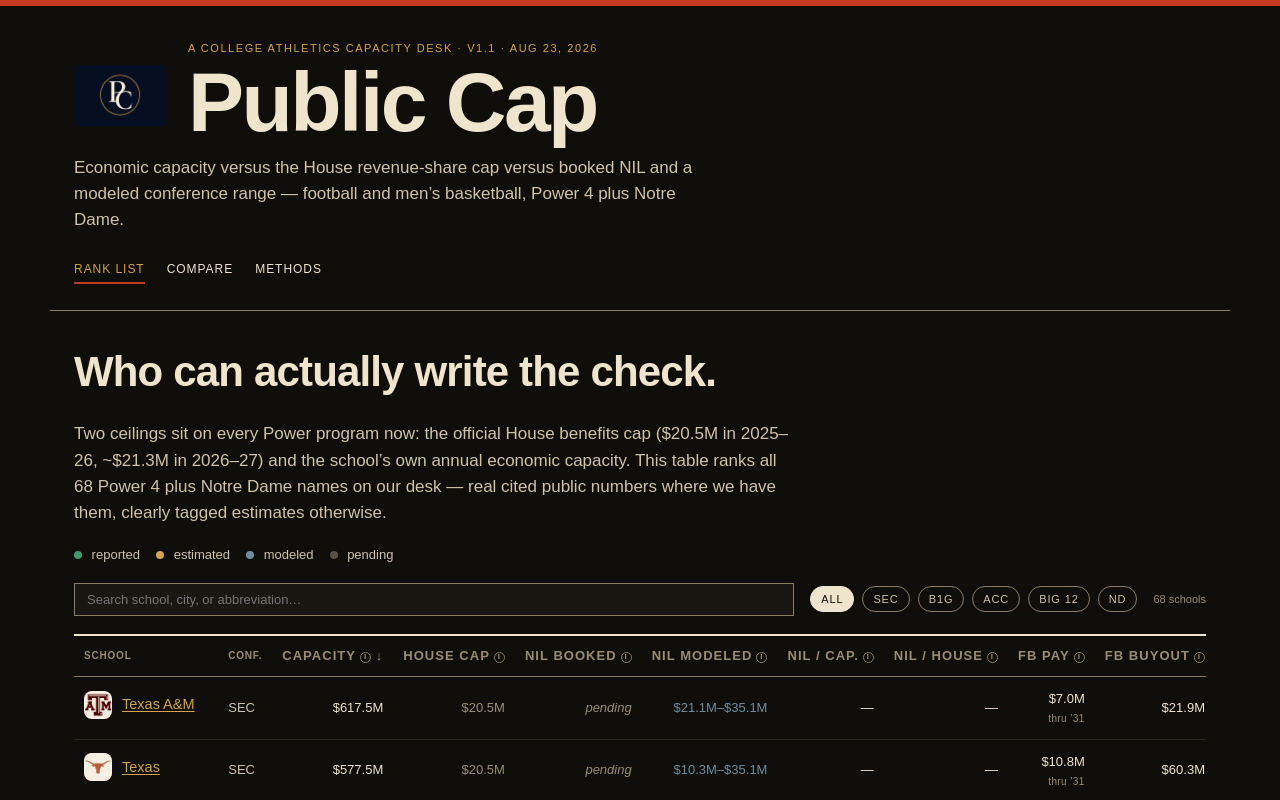
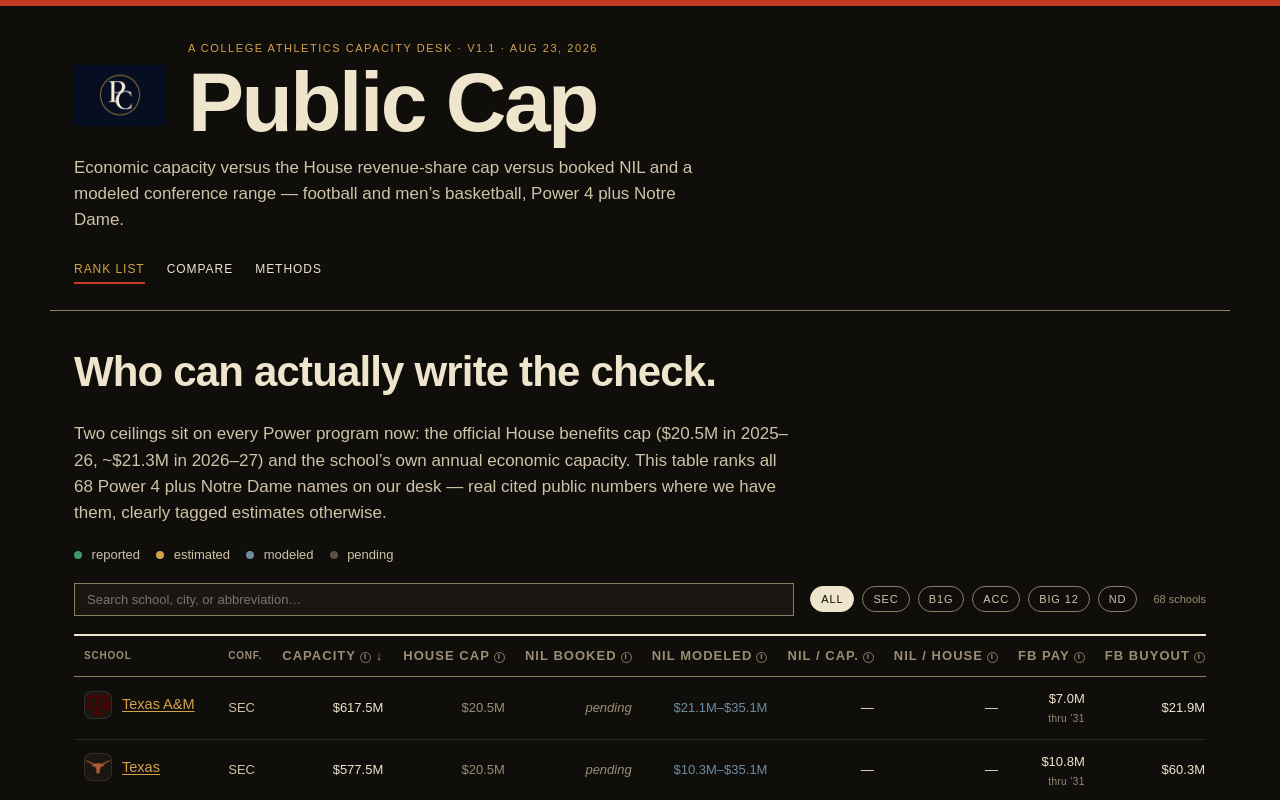
Before and after one commit to BB-41/public-cap, a React (Vite) app: page / in a window 1280 px wide. Shown: the top 800 px of the page. Built offline with nearby package versions, Linux system fonts and the light colour scheme.

Commit message:
Remove cream/white plates behind school logos.

```diff
--- a/src/components/Logo.jsx
+++ b/src/components/Logo.jsx
@@ -7,7 +7,6 @@
   const style = {
     width: size,
     height: size,
-    background: school.color || '#5a5144',
     fontSize: Math.max(8, Math.round(size * 0.28)),
   }
   return (
--- a/src/styles.css
+++ b/src/styles.css
@@ -278,7 +278,7 @@
   width: 100%;
   height: 100%;
   object-fit: contain;
-  background: #f4efe3;
+  background: transparent;
   display: block;
 }
 .logo-fb {
```
